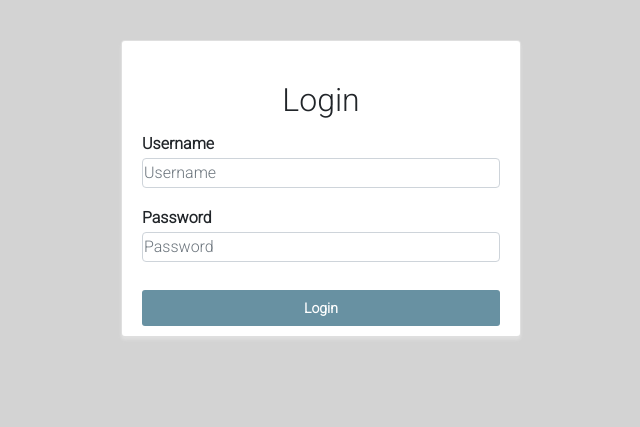
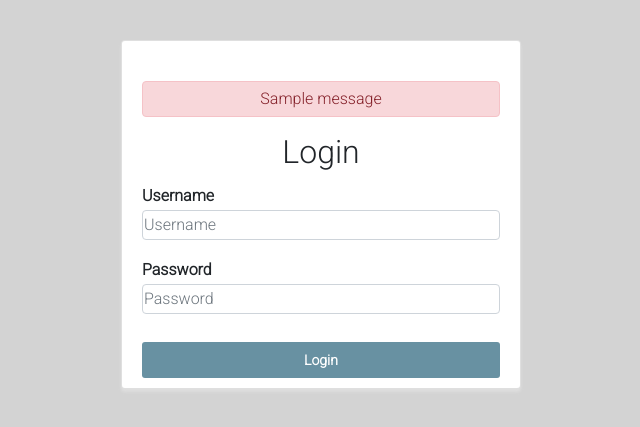
Before and after one commit to Code-Institute-Submissions/mariodragun-Milestone-3-Code-Institute_SepResub, a Flask app: page /login/ in a window 1280 px wide. Shown: the part 54-481 px from the top of the page, without its empty margins (319-959 px from the left). Run offline with Flask 2, Linux system fonts and the light colour scheme; one stand-in notice (Sample message) is shown; some libraries are stand-ins or nearby versions.

Commit message:
Adding error messages from flask flash messages

```diff
--- a/quiz/templates/accounts/login.html
+++ b/quiz/templates/accounts/login.html
@@ -11,6 +11,18 @@
     <div class="row-fluid">
         <div class="d-flex justify-content-center auth">
             <div class="card card-container">
+                {% with messages = get_flashed_messages() %}
+                    {% if messages %}
+                        <div class="error-message">
+                            {% for message in messages %}
+                                <div class="alert alert-danger" role="alert">
+                                    {{ message }}
+                                </div>
+                            {% endfor %}
+                        </div>
+                    {% endif %}
+                {% endwith %}
+
                 <h2>Login</h2>
                 <form method="post" action="/login" class="form-login">
                     <div class="item">
@@ -22,8 +34,8 @@
                     </div>
 
                     <button class="btn btn-lg btn-primary btn-block btn-signin" type="submit">Login</button>
+                </form>
 
-                </form>
             </div>
         </div>
     </div>
--- a/quiz/views.py
+++ b/quiz/views.py
@@ -40,6 +40,7 @@ def login():
         # this returns List and we need only one object and that
         # is why .first() is required
         user = User.objects(username=form.username.data).first()
+
         # if user exists
         if user:
             if check_password_hash(user.password, form.password.data):
@@ -50,8 +51,9 @@ def login():
                 session["user_id"] = str(user_id)
                 return redirect(url_for("quiz"))
             else:
+
                 # Incorrect credentials - reload login and present form
-                flash("Incorrect credentils", "Danger")
+                flash("Incorrect credentials")
                 return redirect(url_for("login"))
 
     # present form (on GET)
```
